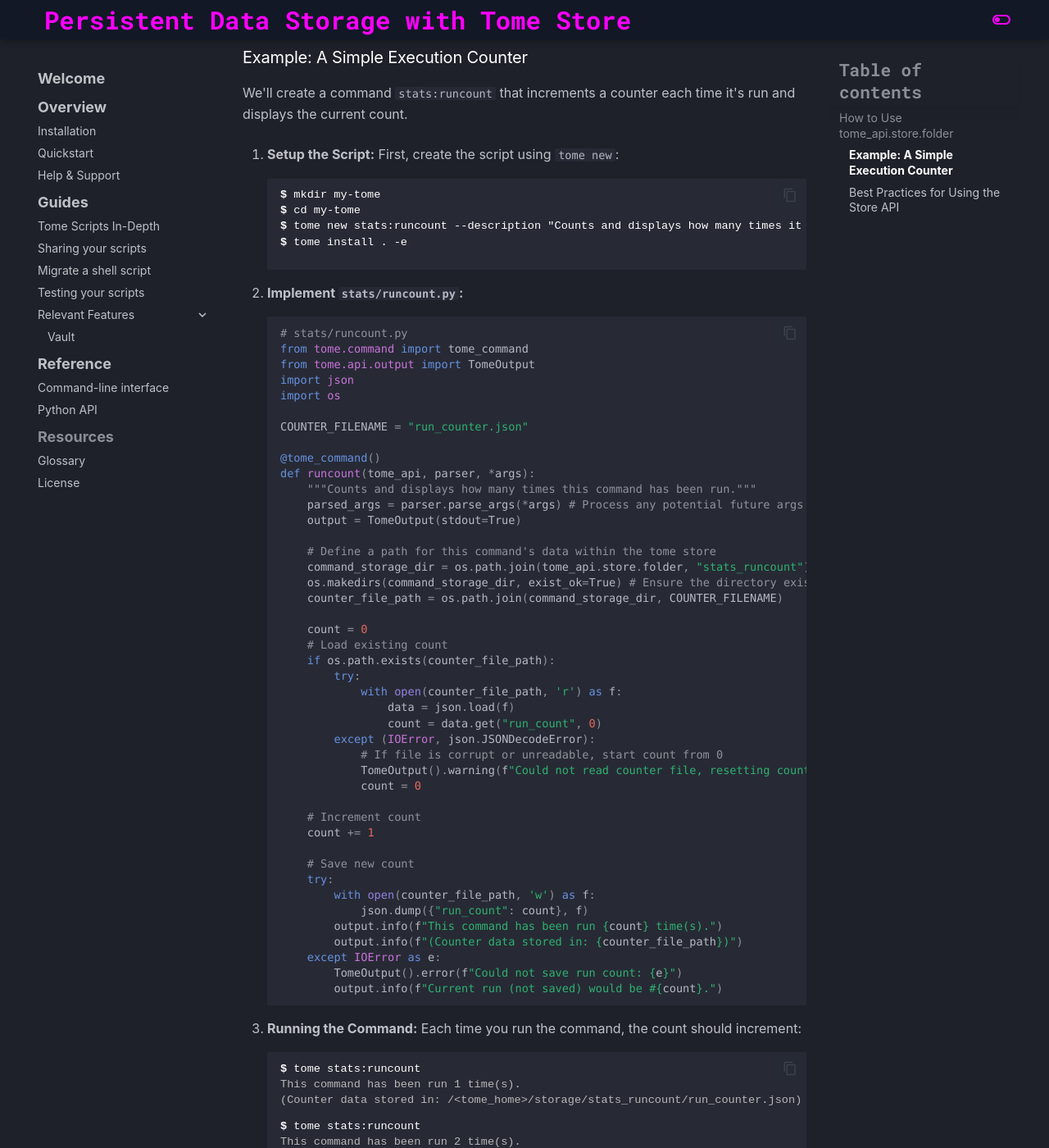
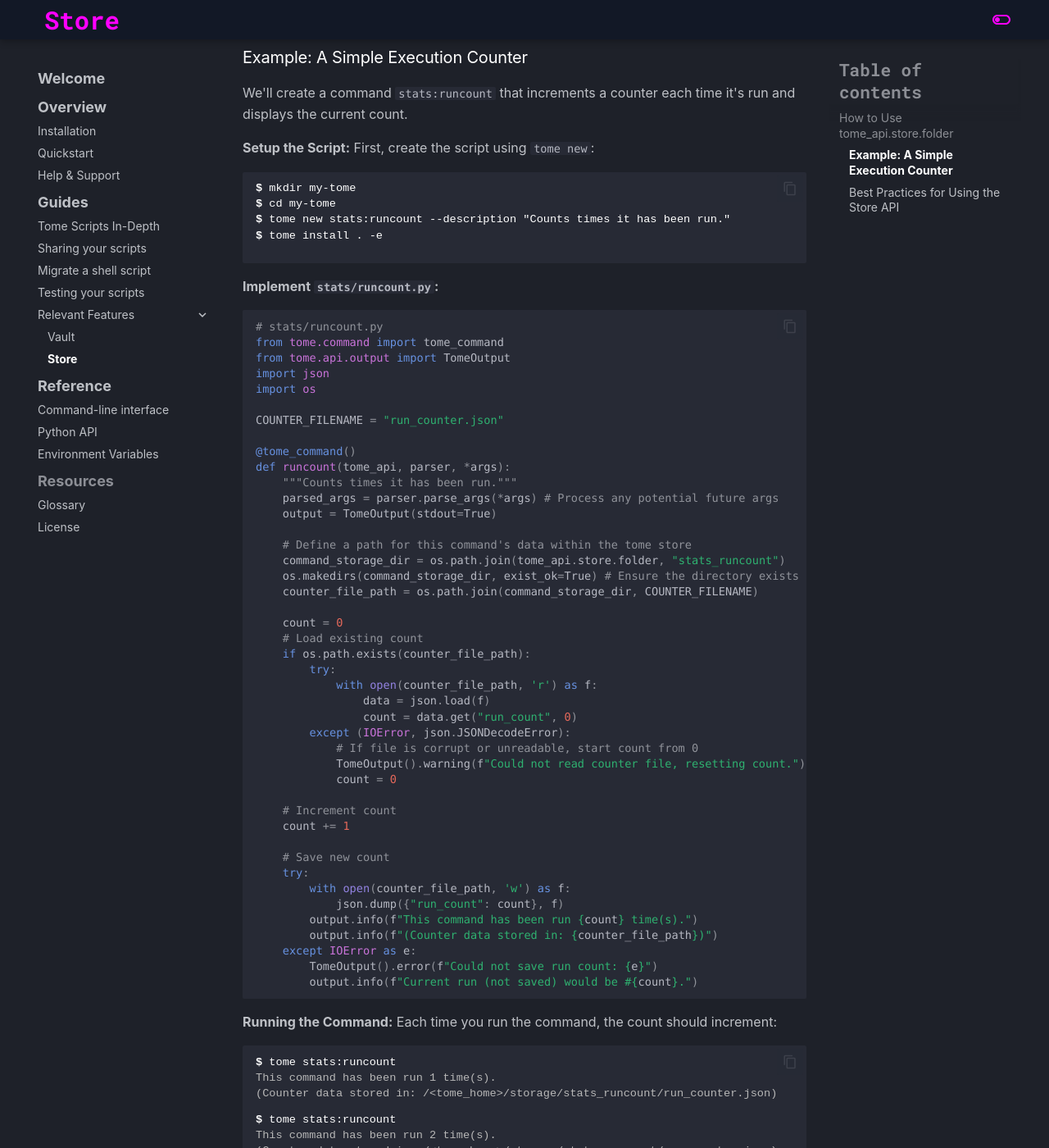
Before and after one commit to jfrog/tome, an MkDocs documentation site: the page built from docs/guides/features/store.md, in a window 1280 px wide and 1400 px high, scrolled down 561 px. Shown: the whole window at 82% size. Built offline with MkDocs 1.6.1 and Material for MkDocs 9.7.7, drawn with Linux system fonts in a browser that asks for light colours; the version menu is left out.

Commit message:
finish docs

````diff
--- a/docs/guides/features/store.md
+++ b/docs/guides/features/store.md
@@ -20,82 +20,81 @@
 We'll create a command `stats:runcount` that increments a counter each time it's
 run and displays the current count.
 
-1.  **Setup the Script:** First, create the script using `tome new`:
+**Setup the Script:** First, create the script using `tome new`:
 
-    ```console
-    $ mkdir my-tome
-    $ cd my-tome
-    $ tome new stats:runcount --description "Counts and displays how many times it has been run."
-    $ tome install . -e
-    ```
+```console
+$ mkdir my-tome
+$ cd my-tome
+$ tome new stats:runcount --description "Counts times it has been run."
+$ tome install . -e
+```
 
-2.  **Implement `stats/runcount.py`:**
+**Implement `stats/runcount.py`:**
 
-    ```python
-    # stats/runcount.py
-    from tome.command import tome_command
-    from tome.api.output import TomeOutput
-    import json
-    import os
+```python
+# stats/runcount.py
+from tome.command import tome_command
+from tome.api.output import TomeOutput
+import json
+import os
 
-    COUNTER_FILENAME = "run_counter.json"
+COUNTER_FILENAME = "run_counter.json"
 
-    @tome_command()
-    def runcount(tome_api, parser, *args):
-        """Counts and displays how many times this command has been run."""
-        parsed_args = parser.parse_args(*args) # Process any potential future args
-        output = TomeOutput(stdout=True)
+@tome_command()
+def runcount(tome_api, parser, *args):
+    """Counts times it has been run."""
+    parsed_args = parser.parse_args(*args) # Process any potential future args
+    output = TomeOutput(stdout=True)
 
-        # Define a path for this command's data within the tome store
-        command_storage_dir = os.path.join(tome_api.store.folder, "stats_runcount")
-        os.makedirs(command_storage_dir, exist_ok=True) # Ensure the directory exists
-        counter_file_path = os.path.join(command_storage_dir, COUNTER_FILENAME)
+    # Define a path for this command's data within the tome store
+    command_storage_dir = os.path.join(tome_api.store.folder, "stats_runcount")
+    os.makedirs(command_storage_dir, exist_ok=True) # Ensure the directory exists
+    counter_file_path = os.path.join(command_storage_dir, COUNTER_FILENAME)
 
-        count = 0
-        # Load existing count
-        if os.path.exists(counter_file_path):
-            try:
-                with open(counter_file_path, 'r') as f:
-                    data = json.load(f)
-                    count = data.get("run_count", 0)
-            except (IOError, json.JSONDecodeError):
-                # If file is corrupt or unreadable, start count from 0
-                TomeOutput().warning(f"Could not read counter file, resetting count.")
-                count = 0
+    count = 0
+    # Load existing count
+    if os.path.exists(counter_file_path):
+        try:
+            with open(counter_file_path, 'r') as f:
+                data = json.load(f)
+                count = data.get("run_count", 0)
+        except (IOError, json.JSONDecodeError):
+            # If file is corrupt or unreadable, start count from 0
+            TomeOutput().warning(f"Could not read counter file, resetting count.")
+            count = 0
 
-        # Increment count
-        count += 1
+    # Increment count
+    count += 1
 
-        # Save new count
-        try:
-            with open(counter_file_path, 'w') as f:
-                json.dump({"run_count": count}, f)
-            output.info(f"This command has been run {count} time(s).")
-            output.info(f"(Counter data stored in: {counter_file_path})")
-        except IOError as e:
-            TomeOutput().error(f"Could not save run count: {e}")
-            output.info(f"Current run (not saved) would be #{count}.")
-    ```
+    # Save new count
+    try:
+        with open(counter_file_path, 'w') as f:
+            json.dump({"run_count": count}, f)
+        output.info(f"This command has been run {count} time(s).")
+        output.info(f"(Counter data stored in: {counter_file_path})")
+    except IOError as e:
+        TomeOutput().error(f"Could not save run count: {e}")
+        output.info(f"Current run (not saved) would be #{count}.")
+```
 
-3.  **Running the Command:** Each time you run the command, the count should
-    increment:
+**Running the Command:** Each time you run the command, the count should increment:
 
-    ```console
-    $ tome stats:runcount
-    This command has been run 1 time(s).
-    (Counter data stored in: /<tome_home>/storage/stats_runcount/run_counter.json)
+```console
+$ tome stats:runcount
+This command has been run 1 time(s).
+(Counter data stored in: /<tome_home>/storage/stats_runcount/run_counter.json)
 
-    $ tome stats:runcount
-    This command has been run 2 time(s).
-    (Counter data stored in: /<tome_home>/storage/stats_runcount/run_counter.json)
+$ tome stats:runcount
+This command has been run 2 time(s).
+(Counter data stored in: /<tome_home>/storage/stats_runcount/run_counter.json)
 
-    $ tome stats:runcount
-    This command has been run 3 time(s).
-    (Counter data stored in: /<tome_home>/storage/stats_runcount/run_counter.json)
-    ```
+$ tome stats:runcount
+This command has been run 3 time(s).
+(Counter data stored in: /<tome_home>/storage/stats_runcount/run_counter.json)
+```
 
-    You can inspect the `run_counter.json` file in the specified path to see the
-    stored count.
+You can inspect the `run_counter.json` file in the specified path to see the
+stored count.
 
 ### Best Practices for Using the Store API
 
--- a/docs/guides/index.md
+++ b/docs/guides/index.md
@@ -16,3 +16,5 @@
 * **Relevant Features:**
     * **[Vault](features/vault.md):** Discover how to securely manage secrets
       and use them in your commands.
+    * **[Store](features/store.md):** Learn how to use **tome**'s local storage
+      API for persistent data.
--- a/mkdocs.yml
+++ b/mkdocs.yml
@@ -16,10 +16,12 @@
       - Testing your scripts: guides/testing.md
       - Relevant Features:
         - Vault: guides/features/vault.md
+        - Store: guides/features/store.md
   - Reference:
       - reference/index.md
       - Command-line interface: reference/cli.md
       - Python API: reference/python_api.md
+      - Environment Variables: reference/environment_variables.md
   - Resources:
       - Glossary: resources/glossary.md
   - License: license.md
````
Also changed, not shown: docs/reference/environment_variables.md (added, +28 -0 lines).
